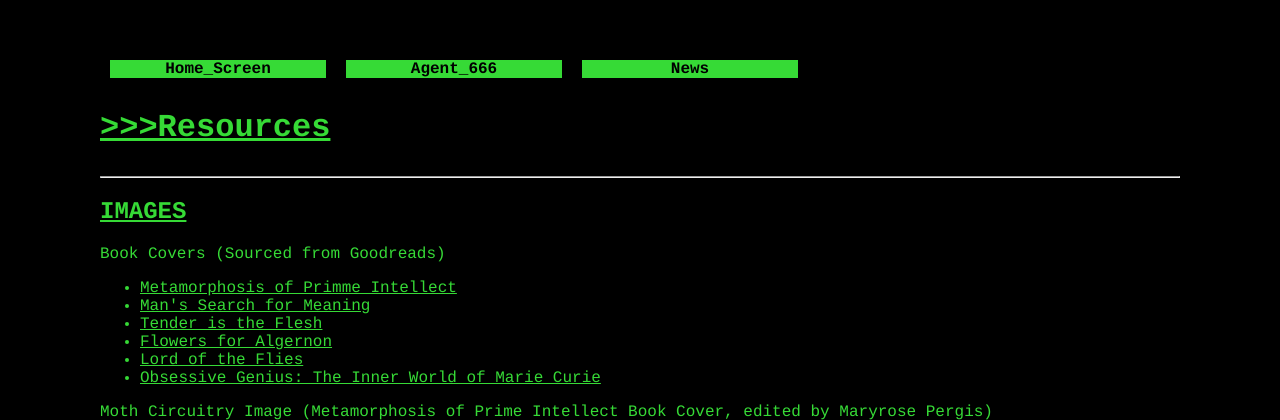
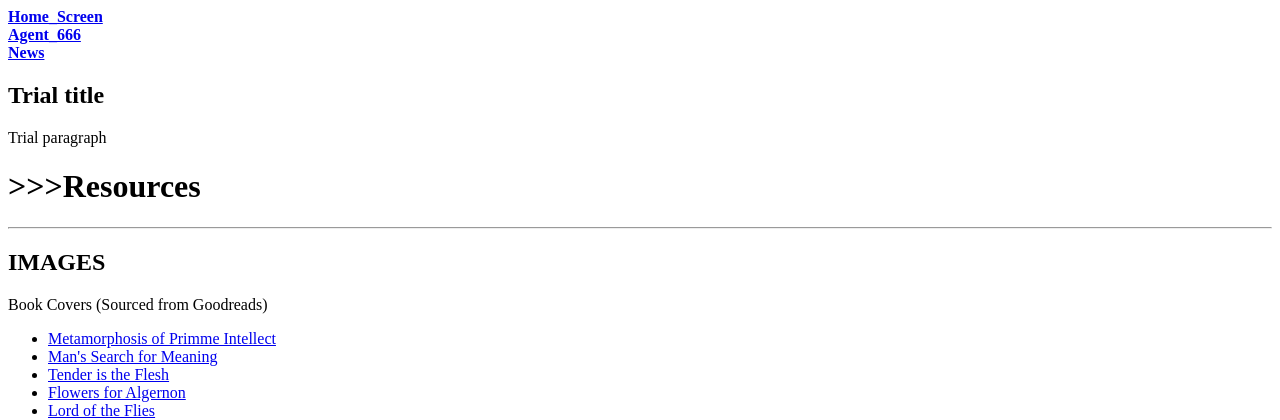
Before and after one commit to MaryroseP/lab3, a CodeIgniter 4 app: the page made by ci4/app/Views/pages/resources.php in a window 1280 px wide. Shown: the top 420 px of the page. Run offline with PHP 8.4 and a stand-in for CodeIgniter, Linux system fonts and the light colour scheme; the template is opened without the code that fills it, so the values that code supplies are empty; some libraries are stand-ins or nearby versions.

Commit message:
Css trouble

```diff
--- a/ci4/app/Views/news/create.php
+++ b/ci4/app/Views/news/create.php
@@ -10,11 +10,11 @@
 
     <label for="title">Title</label>
     <input type="input" name="title" value="<?= set_value('title') ?>">
-    <br>
+    <br><br>
 
     <label for="body">Text</label>
     <textarea name="body" cols="45" rows="4"><?= set_value('body') ?></textarea>
-    <br>
+    <br><br>
 
     <input type="submit" name="submit" value="Create news item">
 </form>
--- a/ci4/app/Views/pages/resources.php
+++ b/ci4/app/Views/pages/resources.php
@@ -1,13 +1,4 @@
-<!DOCTYPE html>
-<html lang="en">
 
-<head>
-    <meta charset="UTF-8">
-    <meta name="viewport" content="width=device-width, initial-scale=1.0">
-    <title>Agent 666</title>
-    <link rel="icon" type="image/x-icon" href="favicon.ico">
-    <link rel="stylesheet" type="text/css" href="styles.css">
-</head>
 <body>
     <div class="index_tab">
         <div class="index_button">
@@ -20,6 +11,12 @@
             <a href=<?= base_url('news') ?>><b>News</b></a>
         </div>
     </div>
+
+    <div class="articles">
+        <h2> Trial title </h2>
+        <p> Trial paragraph</p>
+    </div>
+
 
     <h1 class="heading">>>>Resources</h1>
     <hr>
@@ -55,8 +52,3 @@
             <li><a href="https://www.youtube.com/watch?v=W5oawMJaXbU">https://www.youtube.com/watch?v=W5oawMJaXbU</a></li>
         </ul>
     </p>
-
-
-
-</body>
-</html>
--- a/ci4/public/styles.css
+++ b/ci4/public/styles.css
@@ -144,10 +144,11 @@ h1, h2 {
     margin-right: 10px;
 }
 
-.article {
+.articles {
     margin-left: 20px;
     margin-right: 20px;
-    border-left: 10px solid rgb(54, 218, 54);
+    border: 3px solid rgb(54, 218, 54);
+    padding-left: 3px;
 }
 
 @keyframes blink {
```
Also changed, not shown: ci4/app/Views/news/index.php (+15 -4 lines), ci4/app/Views/pages/home.php (+0 -15 lines).
